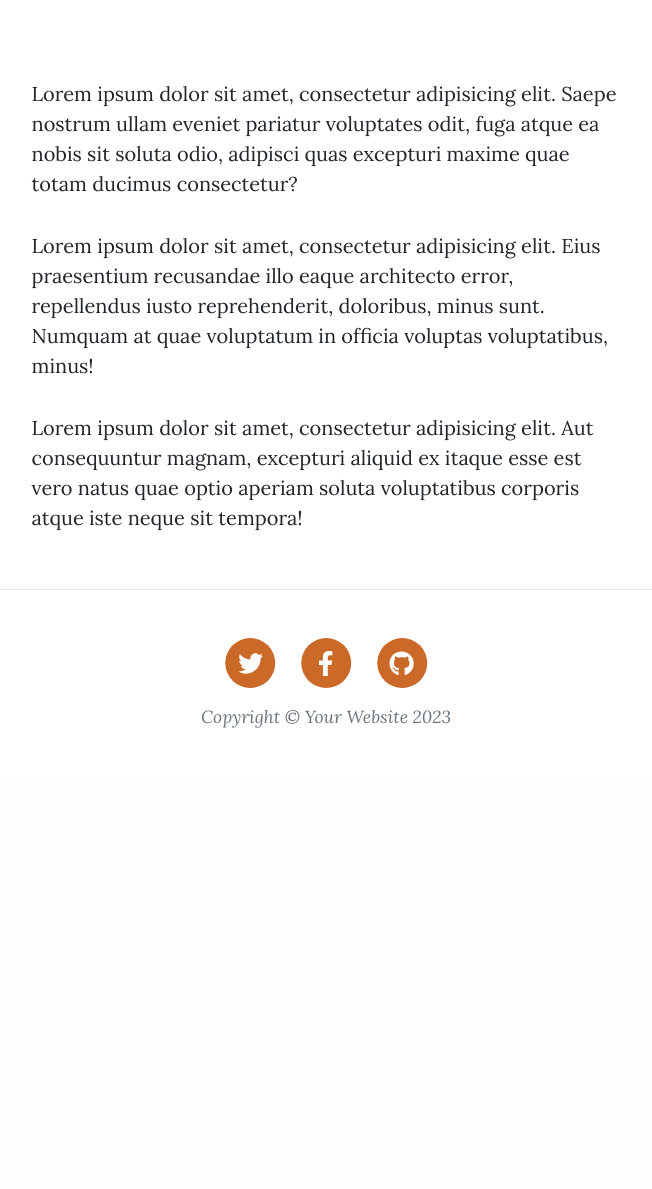
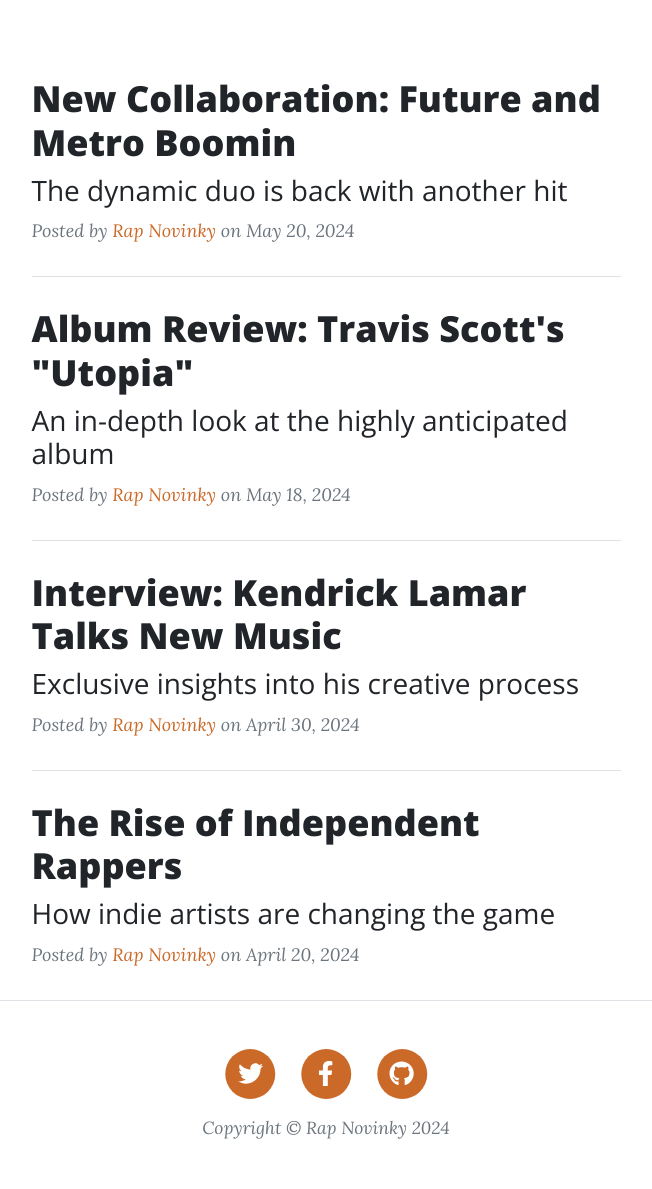
Before and after one commit to mirstep019/SemestralniProjektWA, a PHP site: page /news.php in a window 1280 px wide. Shown: the part 533-1722 px from the top of the page, without its empty margins (314-966 px from the left). Before the commit the page ends 1261 px from the top, so only its background shows below. Run offline with PHP 8.4, Linux system fonts and the light colour scheme; some libraries are stand-ins or nearby versions.

Commit message:
news update

```diff
--- a/news.php
+++ b/news.php
@@ -5,7 +5,7 @@
     <meta name="viewport" content="width=device-width, initial-scale=1, shrink-to-fit=no" />
     <meta name="description" content="" />
     <meta name="author" content="" />
-        <title>Clean Blog - Start Bootstrap Theme</title>
+    <title>News - Rap Novinky</title>
     <link rel="icon" type="image/x-icon" href="assets/favicon.ico" />
     <!-- Font Awesome icons (free version)-->
     <script src="https://use.fontawesome.com/releases/v6.3.0/js/all.js" crossorigin="anonymous"></script>
@@ -18,32 +18,80 @@
 <body>
     <!-- Navigation-->
     <?php include 'include/navigation.php'; ?>
-
     <!-- Page Header-->
-        <header class="masthead" style="background-image: url('assets/img/about-bg.jpg')">
+    <header class="masthead" style="background-image: url('https://i0.wp.com/grungecake.com/wp-content/uploads/2024/03/future-metro-boomin-wwe-dont-trust-you-album-trailer-grungecake-thumbnail.gif?fit=520%2C293&ssl=1'); background-position: center;">
         <div class="container position-relative px-4 px-lg-5">
             <div class="row gx-4 gx-lg-5 justify-content-center">
                 <div class="col-md-10 col-lg-8 col-xl-7">
                     <div class="page-heading">
-                            <h1>About Me</h1>
-                            <span class="subheading">This is what I do.</span>
+                        <h1>News</h1>
+                        <span class="subheading">Latest updates in the rap world</span>
                     </div>
                 </div>
             </div>
         </div>
     </header>
     <!-- Main Content-->
-        <main class="mb-4">
     <div class="container px-4 px-lg-5">
         <div class="row gx-4 gx-lg-5 justify-content-center">
             <div class="col-md-10 col-lg-8 col-xl-7">
-                        <p>Lorem ipsum dolor sit amet, consectetur adipisicing elit. Saepe nostrum ullam eveniet pariatur voluptates odit, fuga atque ea nobis sit soluta odio, adipisci quas excepturi maxime quae totam ducimus consectetur?</p>
-                        <p>Lorem ipsum dolor sit amet, consectetur adipisicing elit. Eius praesentium recusandae illo eaque architecto error, repellendus iusto reprehenderit, doloribus, minus sunt. Numquam at quae voluptatum in officia voluptas voluptatibus, minus!</p>
-                        <p>Lorem ipsum dolor sit amet, consectetur adipisicing elit. Aut consequuntur magnam, excepturi aliquid ex itaque esse est vero natus quae optio aperiam soluta voluptatibus corporis atque iste neque sit tempora!</p>
+                <!-- Post preview-->
+                <div class="post-preview">
+                    <a href="post.php">
+                        <h2 class="post-title">New Collaboration: Future and Metro Boomin</h2>
+                        <h3 class="post-subtitle">The dynamic duo is back with another hit</h3>
+                    </a>
+                    <p class="post-meta">
+                        Posted by
+                        <a href="#!">Rap Novinky</a>
+                        on May 20, 2024
+                    </p>
+                </div>
+                <!-- Divider-->
+                <hr class="my-4" />
+                <!-- Post preview-->
+                <div class="post-preview">
+                    <a href="post.php">
+                        <h2 class="post-title">Album Review: Travis Scott's "Utopia"</h2>
+                        <h3 class="post-subtitle">An in-depth look at the highly anticipated album</h3>
+                    </a>
+                    <p class="post-meta">
+                        Posted by
+                        <a href="#!">Rap Novinky</a>
+                        on May 18, 2024
+                    </p>
+                </div>
+                <!-- Divider-->
+                <hr class="my-4" />
+                <!-- Post preview-->
+                <div class="post-preview">
+                    <a href="post.php">
+                        <h2 class="post-title">Interview: Kendrick Lamar Talks New Music</h2>
+                        <h3 class="post-subtitle">Exclusive insights into his creative process</h3>
+                    </a>
+                    <p class="post-meta">
+                        Posted by
+                        <a href="#!">Rap Novinky</a>
+                        on April 30, 2024
+                    </p>
+                </div>
+                <!-- Divider-->
+                <hr class="my-4" />
+                <!-- Post preview-->
+                <div class="post-preview">
+                    <a href="post.php">
+                        <h2 class="post-title">The Rise of Independent Rappers</h2>
+                        <h3 class="post-subtitle">How indie artists are changing the game</h3>
+                    </a>
+                    <p class="post-meta">
+                        Posted by
+                        <a href="#!">Rap Novinky</a>
+                        on April 20, 2024
+                    </p>
                 </div>
             </div>
         </div>
-        </main>
+    </div>
     <!-- Footer-->
     <footer class="border-top">
         <div class="container px-4 px-lg-5">
@@ -75,7 +123,7 @@
                             </a>
                         </li>
                     </ul>
-                        <div class="small text-center text-muted fst-italic">Copyright &copy; Your Website 2023</div>
+                    <div class="small text-center text-muted fst-italic">Copyright &copy; Rap Novinky 2024</div>
                 </div>
             </div>
         </div>
```
Also changed, not shown: assets/img/metro.webp (added). Lines whose indentation alone changed are shown as unchanged.
